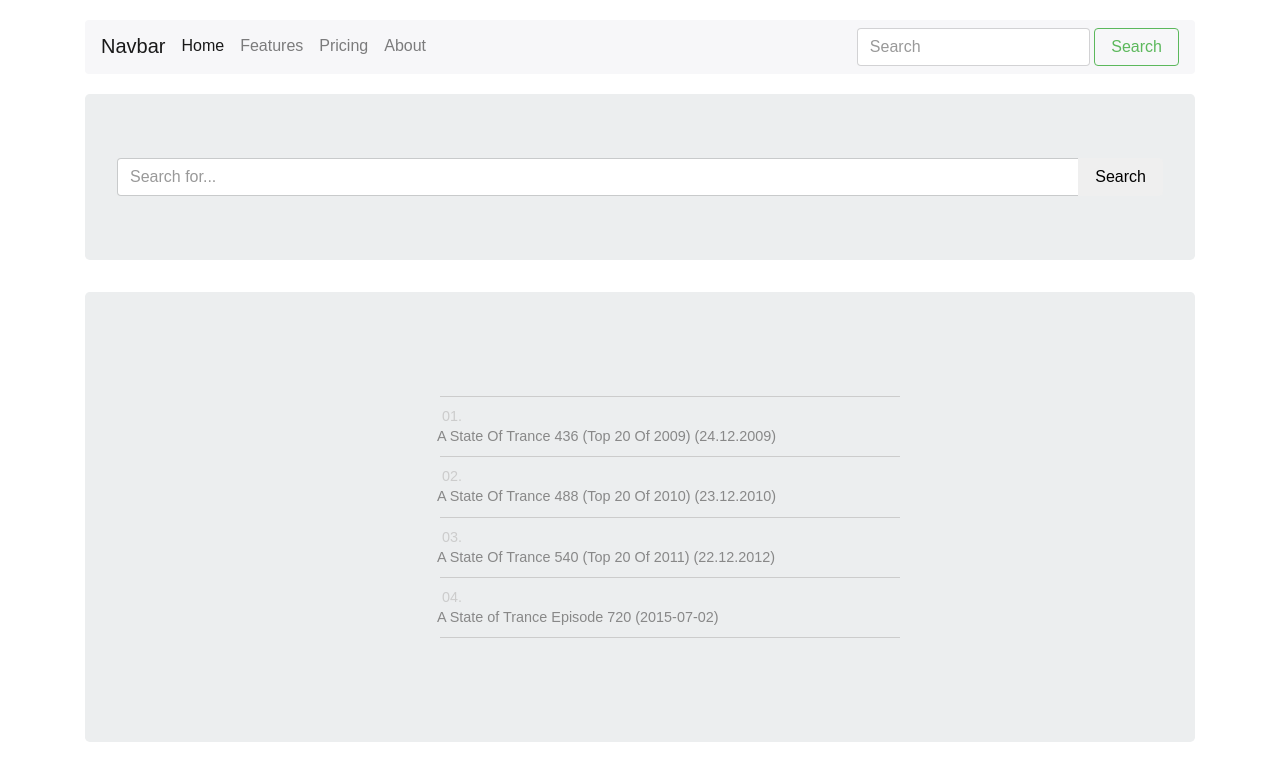
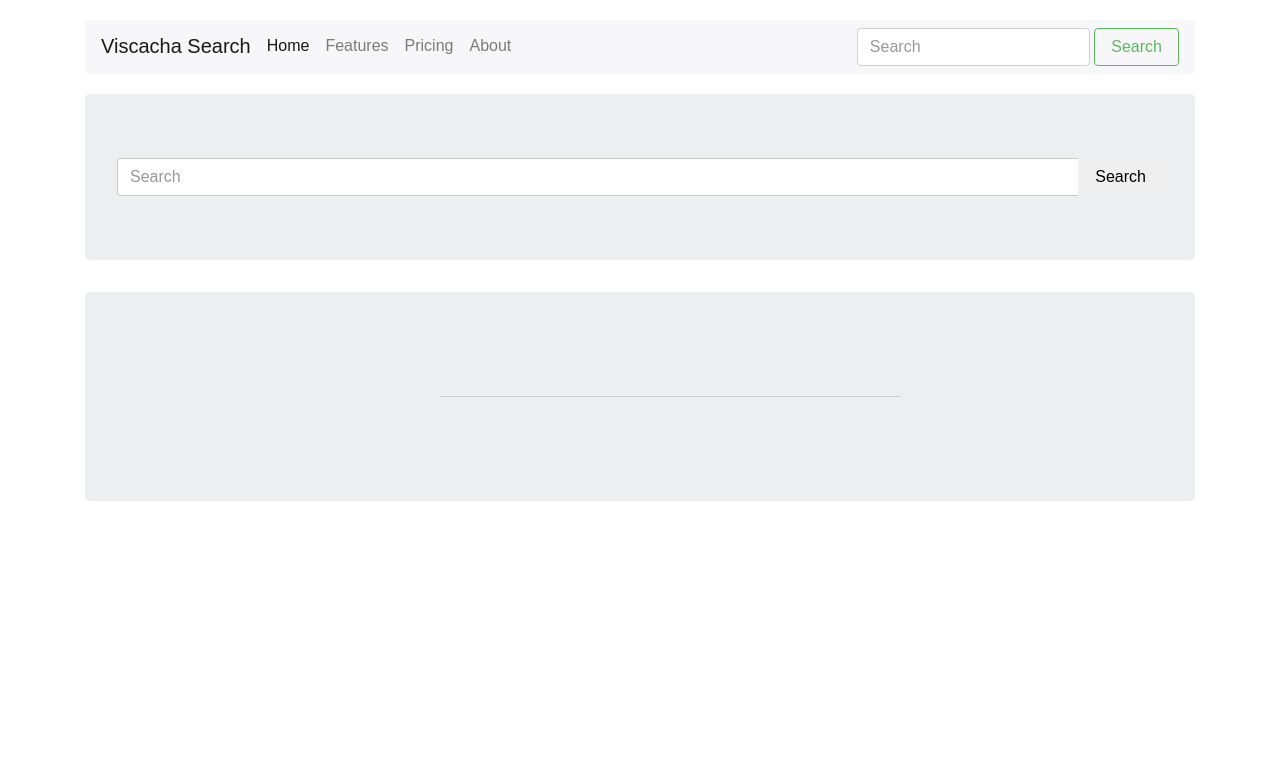
Before and after one commit to vitalydudarev/vk-search, a Flask app: page / in a window 1280 px wide. Shown: the top 781 px of the page. Run offline with Flask 2, Linux system fonts and the light colour scheme; some libraries are stand-ins or nearby versions.

Commit message:
Cosmetic changes.

```diff
--- a/templates/search.html
+++ b/templates/search.html
@@ -10,7 +10,7 @@
     <meta name="author" content="">
     <link rel="icon" href="http://v4-alpha.getbootstrap.com/favicon.ico">
 
-    <title>Navbar Template for Bootstrap</title>
+    <title>Viscacha Search</title>
 
     <!-- Bootstrap core CSS -->
     <link href="static/css/bootstrap.min.css" rel="stylesheet">
@@ -53,10 +53,10 @@
       <nav class="navbar navbar-light bg-faded">
         <button class="navbar-toggler hidden-sm-up" type="button" data-toggle="collapse" data-target="#navbar-header" aria-controls="navbar-header" aria-expanded="false" aria-label="Toggle navigation"></button>
         <div class="collapse navbar-toggleable-xs" id="navbar-header">
-          <a class="navbar-brand" href="http://v4-alpha.getbootstrap.com/examples/navbar/#">Navbar</a>
+          <a class="navbar-brand" href="/">Viscacha Search</a>
           <ul class="nav navbar-nav">
             <li class="nav-item active">
-              <a class="nav-link" href="http://v4-alpha.getbootstrap.com/examples/navbar/#">Home <span class="sr-only">(current)</span></a>
+              <a class="nav-link" href="/">Home <span class="sr-only">(current)</span></a>
             </li>
             <li class="nav-item">
               <a class="nav-link" href="http://v4-alpha.getbootstrap.com/examples/navbar/#">Features</a>
@@ -80,7 +80,7 @@
         <div class="row">
           <div class="col-lg-12">
             <div class="input-group">
-              <input type="text" class="form-control" placeholder="Search for..." id="search_input">
+              <input type="text" class="form-control" placeholder="Search" id="search_input">
               <span class="input-group-btn">
                 <button class="btn btn-default" type="button" id="search_button">Search</button>
               </span>
@@ -93,10 +93,6 @@
         <div id="wrapper">
           <audio preload></audio>
           <ol id="olly">
-            <li><a href="#" data-src="http://cs1-40v4.vk-cdn.net/p2/3653f7347c0a44.mp3?extra=l0FASn6tzfdO_S7hkLn-7n7fbXjHKDpBIGZ2fdop2s7B64I5mSbA_UOCwW0Y1dvhoRazUQvo-4hj8LMi-aGHmoywsGdzj2RFAw5zdggJqisH6ASnIhz-z3GnHStYpBrKaxsftRXMZw0RHSE">A State Of Trance 436 (Top 20 Of 2009) (24.12.2009)</a></li>
-            <li><a href="#" data-src="http://cs1-16v4.vk-cdn.net/p29/238afbe1f26074.mp3?extra=7W14B_RUSZlWnvLztQROyTpGFQlLsMgXUtlCBw_yYYxYt0APUzmRbuNZy1ya6070CvPk3weGfnKNPxCsAb0NtNpeOnx6kvswLF6EoXUvZOsZJu36gxhYsMMiUdruy8ZSBTAAfTHX14K788c">A State Of Trance 488 (Top 20 Of 2010) (23.12.2010)</a></li>
-            <li><a href="#" data-src="http://cs1-19v4.vk-cdn.net/p7/ff93a450c16bbe.mp3?extra=3WqtiO0Zz51JS681DRX_AS-9vJXTYOYQX-8IrEzlM78R5TWMjmHY0Z9GJ5QXqUy0b9eyLbz6RqrRJtWCYCuvkex_WfmULypYnOMxa52IKOJ_VxMAXZQmcnoMb4IY_HwIDDftzv5-syBr8PY">A State Of Trance 540 (Top 20 Of 2011) (22.12.2012)</a></li>
-            <li><a href="#" data-src="http://cs422619.vk.me/u3504388/audios/6738a49929d7.mp3?extra=0AInPNc4OrsJ0fL4TVLB96WYW3FxkP_HDZzB9mHzNVwPddA6nPdfGddcK_gFbvoQX6yrCltxOm_ZbOVxm1i1hSAsKn1Fhp95bYtzlBPa219sA5eyLXq9DaDv7wxedL8BY2zd3K4v8sG2">A State of Trance Episode 720 (2015-07-02)</a></li>
           </ol>
         </div>
       </div>
@@ -105,23 +101,30 @@
 
     <script src="static/js/jquery.min.js"></script>
     <script type="text/javascript">
+
       $(function() {
-        $("#search_button").bind('click', function() {
-          var value = $('#search_input').val();
-          $.post('/search', { value: value }, function(data) {
+        $('#search_input').keypress(function(e) {
+          if (e.which == 13) {
+            search();
+          }
+        });
 
-            $.each(data, function (index, item) {
-              $('<li/>')
+        $('#search_button').click(function(event) {
+          search();
+        });
+      });
+
+      function search() {
+        var value = $('#search_input').val();
+        $.post('/search', { value: value }, function(data) {
+          $.each(data, function (index, item) {
+            $('<li/>')
               .append($('<a/>').prop('href', '#').attr('data-src', item.link).text(item.title))
               .appendTo('#olly')
-
-              initPlayer();
-            })
-          }, 'json');
-
-          return false;
-        });
-      });
+          })
+          initPlayer();
+        }, 'json');
+      }
     </script>
 
     <!-- Bootstrap core JavaScript
```
